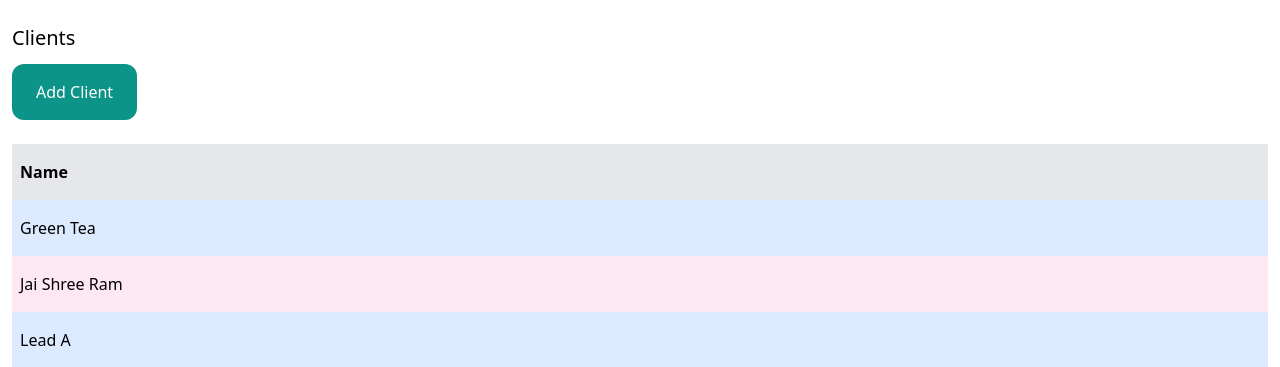
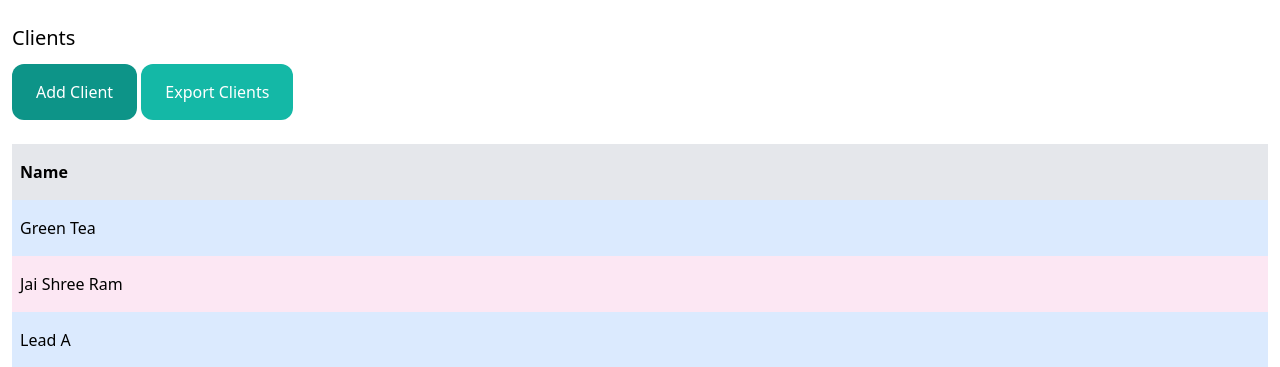
Before and after one commit to tusrr/django-crm, a Django app: page /dashboard/clients/ in a window 1280 px wide. Shown: the part 72-439 px from the top of the page. Run offline with Django 4.2, Linux system fonts and the light colour scheme; the first user in the database is signed in; data comes from the database, SQL or seed files in the repository.

Commit message:
Add export functionality for clients and leads; implement CSV

```diff
--- a/tealcrm/client/templates/clients/clients_list.html
+++ b/tealcrm/client/templates/clients/clients_list.html
@@ -9,6 +9,9 @@ Clients
 
     <a href="{% url 'clients:add' %}" class="inline-block py-4 px-6 bg-teal-600 rounded-xl text-white">
         Add Client
+    </a>
+    <a href="{% url 'clients:export' %}" class="inline-block py-4 px-6 bg-teal-500 rounded-xl text-white">
+        Export Clients
     </a>
 
     <div class="mt-6  flex justify-between">
--- a/tealcrm/client/urls.py
+++ b/tealcrm/client/urls.py
@@ -11,6 +11,7 @@ urlpatterns = [
     path('<int:pk>/add-comment/', views.clients_detail, name='add_comment'),
     path('<int:pk>/add-file/', views.clients_detail, name='add_file'),
     path('<int:pk>/delete/', views.client_delete, name='delete'),
+    path('export/', views.clients_export,name='export')
 
 
 ]
--- a/tealcrm/client/views.py
+++ b/tealcrm/client/views.py
@@ -1,3 +1,6 @@
+
+import csv
+from django.http import HttpResponse
 from django.shortcuts import render,get_object_or_404,redirect
 from django.contrib.auth.decorators import login_required
 from .models import Client
@@ -5,6 +8,30 @@ from django.contrib import messages
 from .forms import AddClientForm, AddCommentForm,AddFileForm
 from team.models import Team
 # Create your views here.
+
+@login_required
+def clients_export(request):
+    clients= Client.objects.filter(created_by=request.user)
+
+
+    response = HttpResponse(
+        content_type="text/csv",
+        headers={"Content-Disposition": 'attachment; filename="clients .csv"'},
+    )
+
+    writer = csv.writer(response)
+    writer.writerow(["Client", "Description", "Created at", "Created by"])
+
+    for client in clients:
+        writer.writerow([client.name,client.description,client.created_at,client.created_by])
+
+    return response
+
+
+
+
+
+
 @login_required
 def clients_list(request):
     clients= Client.objects.filter(created_by=request.user)
--- a/tealcrm/leads/templates/leads/leads_list.html
+++ b/tealcrm/leads/templates/leads/leads_list.html
@@ -9,6 +9,9 @@ Leads
 
     <a href="{% url 'leads:add' %}" class="inline-block py-4 px-6 bg-teal-600 rounded-xl text-white">
         Add Lead
+    </a>
+    <a href="{% url 'leads:export' %}" class="inline-block py-4 px-6 bg-teal-500 rounded-xl text-white">
+        Export Leads
     </a>
 
     <div class="mt-6  flex justify-between">
--- a/tealcrm/leads/urls.py
+++ b/tealcrm/leads/urls.py
@@ -12,4 +12,5 @@ urlpatterns = [
     path('<int:pk>/add-comment/', views.AddCommentView.as_view(), name='add_comment'),
     path('<int:pk>/add-file/', views.AddFileView.as_view(), name='add_file'),
     path('add-lead/', views.LeadCreateView.as_view(),name='add'),
+    path('export/', views.leads_export,name='export'),
 ]
```
Also changed, not shown: tealcrm/leads/views.py (+18 -2 lines), tealcrm/db.sqlite3.
